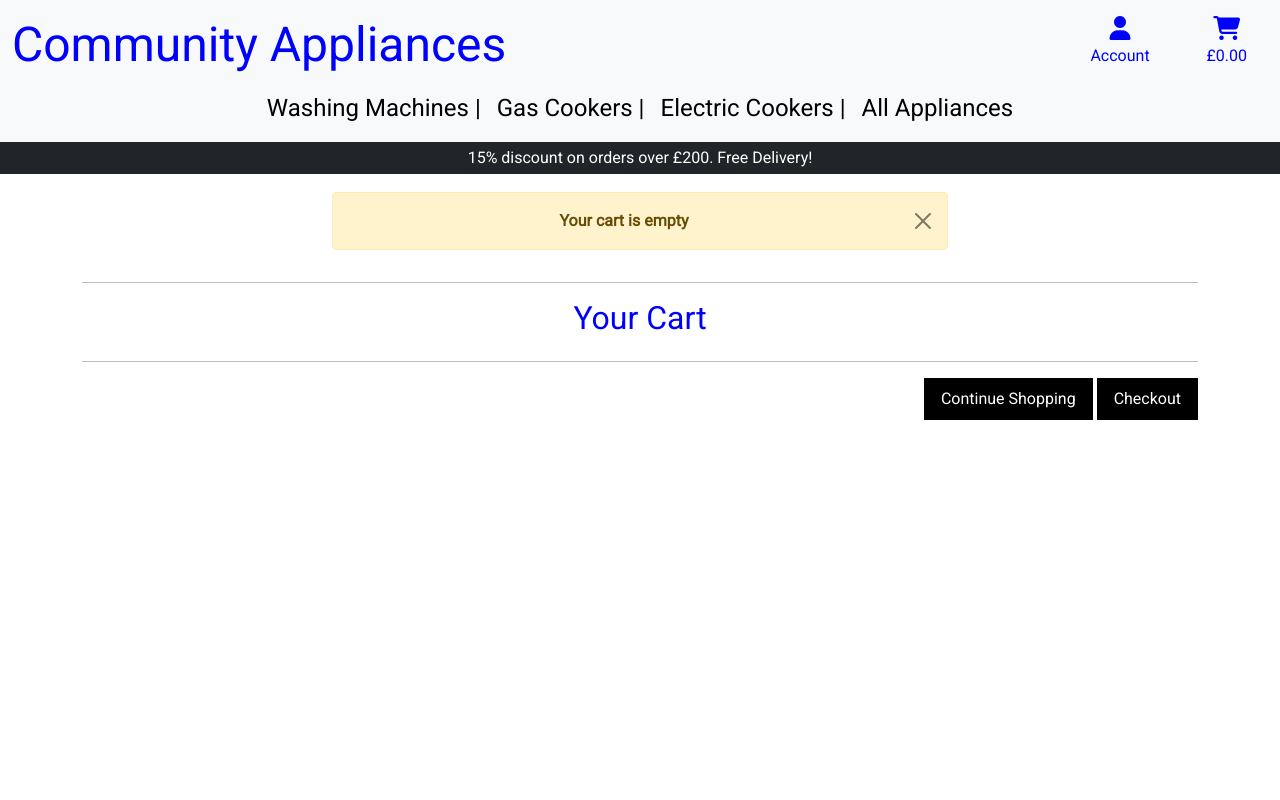
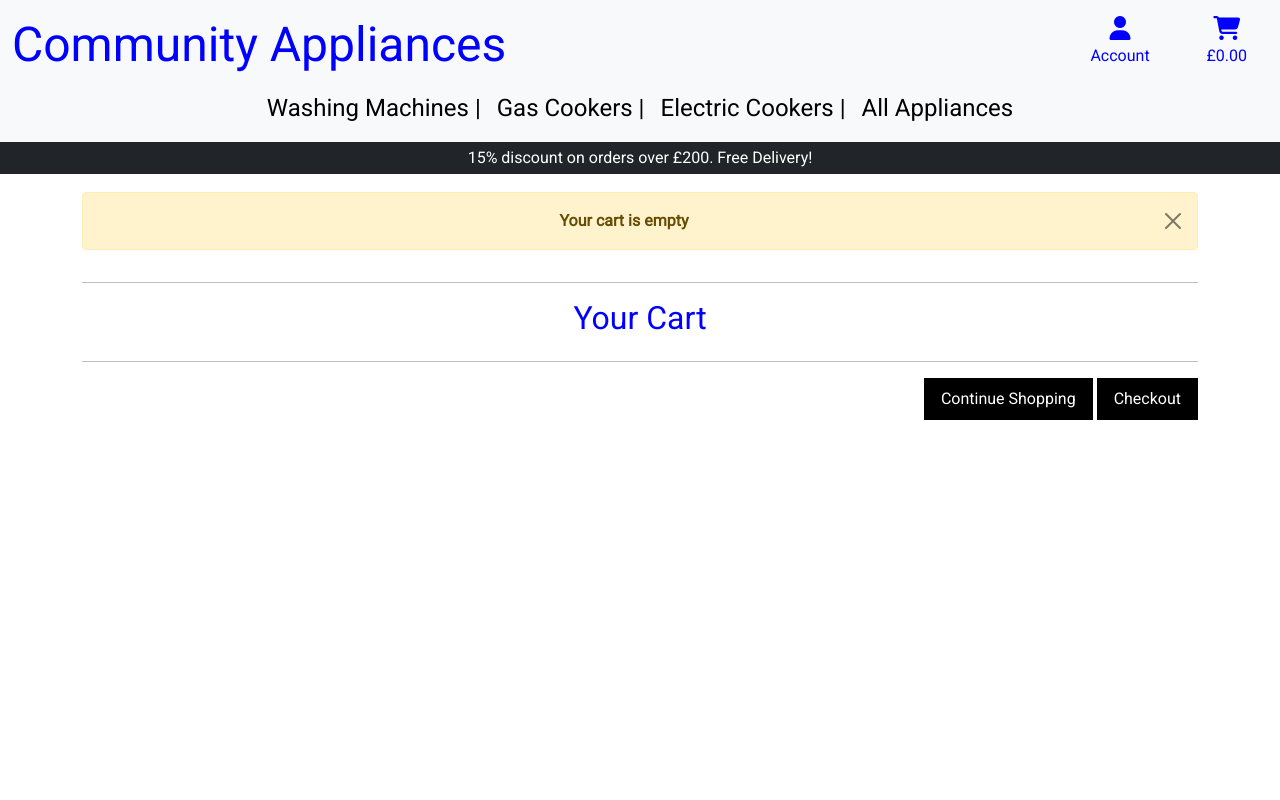
Before and after one commit to doctorandrewbrown/community-appliances, a Django app: page /cart/ in a window 1280 px wide. Run offline with Django 3.2, Linux system fonts and the light colour scheme; some libraries are stand-ins or nearby versions.

Commit message:
add fixed width message container

```diff
--- a/templates/base.html
+++ b/templates/base.html
@@ -180,9 +180,9 @@
 
   <!--Django messages-->
   {% if messages %}
-  <div class="container-fluid" id="messages-container">
+  <div class="container" id="messages-container">
     <div class="row">
-      <div class="col col-xl-6 mx-auto text-center">
+      <div class="col col-12 text-center">
         {% for message in messages %}
         {% with message.level as level %}
         {% if level == 40 %}
```
